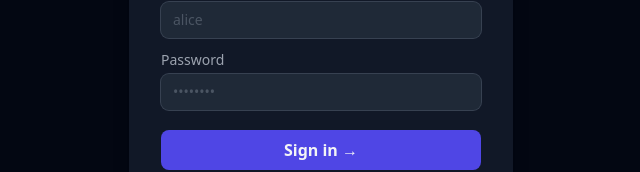
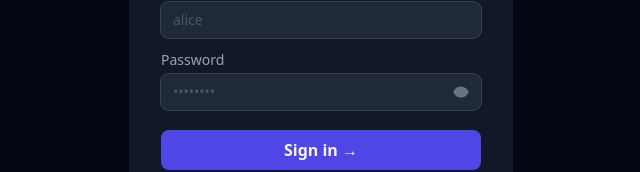
Before and after one commit to michaelivancich26-max/ai-messaging-platform, a Next.js app in the folder client/: page / in a window 1280 px wide. Shown: the part 386-558 px from the top of the page, without its empty margins (319-959 px from the left). Built offline with nearby package versions, Linux system fonts and the light colour scheme.

Commit message:
Add show/hide password toggle on auth page

```diff
--- a/client/app/page.tsx
+++ b/client/app/page.tsx
@@ -10,6 +10,7 @@ export default function AuthPage() {
   const router = useRouter();
   const [tab, setTab] = useState<Tab>("login");
   const [form, setForm] = useState({ username: "", email: "", password: "" });
+  const [showPassword, setShowPassword] = useState(false);
   const [error, setError] = useState("");
   const [loading, setLoading] = useState(false);
 
@@ -89,8 +90,34 @@ export default function AuthPage() {
 
           <label className="flex flex-col gap-1 text-sm text-gray-400">
             Password
-            <input value={form.password} onChange={set("password")} type="password" placeholder="••••••••" autoComplete={tab === "login" ? "current-password" : "new-password"}
-              className="rounded-lg bg-gray-800 px-3 py-2 text-gray-100 placeholder-gray-600 outline-none ring-1 ring-gray-700 focus:ring-indigo-500" />
+            <div className="relative">
+              <input
+                value={form.password}
+                onChange={set("password")}
+                type={showPassword ? "text" : "password"}
+                placeholder="••••••••"
+                autoComplete={tab === "login" ? "current-password" : "new-password"}
+                className="w-full rounded-lg bg-gray-800 px-3 py-2 pr-10 text-gray-100 placeholder-gray-600 outline-none ring-1 ring-gray-700 focus:ring-indigo-500"
+              />
+              <button
+                type="button"
+                onClick={() => setShowPassword((v) => !v)}
+                className="absolute right-3 top-1/2 -translate-y-1/2 text-gray-500 hover:text-gray-300"
+                tabIndex={-1}
+              >
+                {showPassword ? (
+                  <svg xmlns="http://www.w3.org/2000/svg" viewBox="0 0 20 20" fill="currentColor" className="h-4 w-4">
+                    <path fillRule="evenodd" d="M3.28 2.22a.75.75 0 0 0-1.06 1.06l14.5 14.5a.75.75 0 1 0 1.06-1.06l-1.745-1.745a10.029 10.029 0 0 0 3.3-4.38 1.651 1.651 0 0 0 0-1.185A10.004 10.004 0 0 0 9.999 3a9.956 9.956 0 0 0-4.744 1.194L3.28 2.22ZM7.752 6.69l1.092 1.092a2.5 2.5 0 0 1 3.374 3.373l1.091 1.092a4 4 0 0 0-5.557-5.557Z" clipRule="evenodd" />
+                    <path d="M10.748 13.93l2.523 2.523a10.006 10.006 0 0 1-8.512-4.865 1.651 1.651 0 0 1 0-1.186A10.007 10.007 0 0 1 5.51 8.187l1.52 1.52a4 4 0 0 0 5.208 5.208l-1.49-1.486Z" />
+                  </svg>
+                ) : (
+                  <svg xmlns="http://www.w3.org/2000/svg" viewBox="0 0 20 20" fill="currentColor" className="h-4 w-4">
+                    <path d="M10 12.5a2.5 2.5 0 1 0 0-5 2.5 2.5 0 0 0 0 5Z" />
+                    <path fillRule="evenodd" d="M.664 10.59a1.651 1.651 0 0 1 0-1.186A10.004 10.004 0 0 1 10 3c4.257 0 7.893 2.66 9.336 6.41.147.381.146.804 0 1.186A10.004 10.004 0 0 1 10 17c-4.257 0-7.893-2.66-9.336-6.41Z" clipRule="evenodd" />
+                  </svg>
+                )}
+              </button>
+            </div>
           </label>
 
           {error && <p className="text-xs text-red-400">{error}</p>}
```
